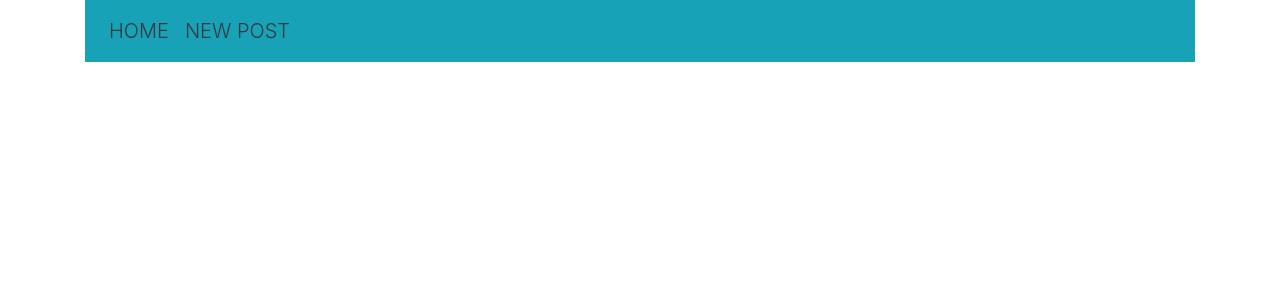
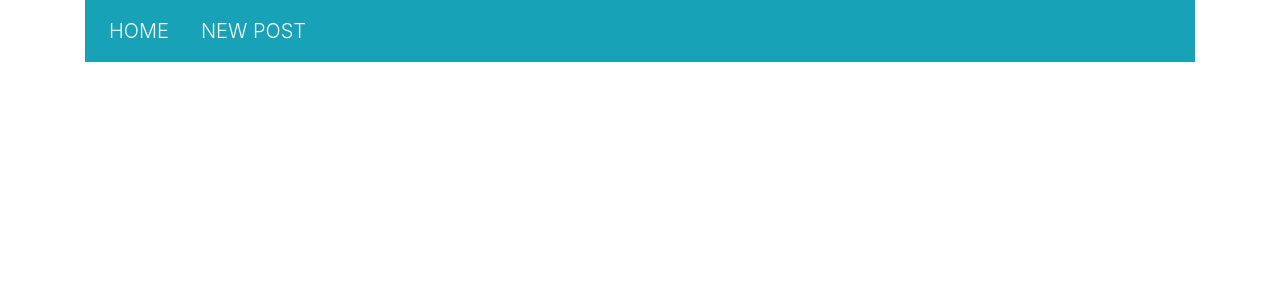
Before and after one commit to tkazan/Blog, a Django app: template BlogApp/templates/base.html in a window 1280 px wide. Shown: the top 300 px of the page. Run offline with Django 3.2, Linux system fonts and the light colour scheme; the template is opened without the code that fills it, so the values that code supplies are empty; some libraries are stand-ins or nearby versions.

Commit message:
add post view and template

```diff
--- a/BlogApp/templates/base.html
+++ b/BlogApp/templates/base.html
@@ -12,11 +12,11 @@
     <div class="container">
         <nav class="navbar navbar-expand-sm bg-info navbar-light">
             <ul class="navbar-nav">
-                <li class="nav-item">
-                    <a class="nav-link lead text-dark" href="{% url 'home' %}">HOME </a>
+                <li class="nav-item mr-3">
+                    <a class="nav-link lead text-light" href="{% url 'home' %}">HOME </a>
                 </li>
-                <li class="nav-item">
-                    <a class="nav-link lead text-dark" href="{% url 'new' %}">NEW POST</a>
+                <li class="nav-item mr-3">
+                    <a class="nav-link lead text-light" href="{% url 'new' %}">NEW POST</a>
                 </li>
             </ul>
         </nav>
--- a/BlogApp/templates/index.html
+++ b/BlogApp/templates/index.html
@@ -14,7 +14,11 @@
         <tbody>
         {% for post in posts %}
             <tr>
-                <td><a href="{% url 'post' post.id %}">{{ post.title }}</a></td>
+                <td>
+                    <a href="{% url 'post' post.id %}">{{ post.title }}</a>
+                    <br/>
+                    {{ post.description|slice:":50" }}...
+                </td>
                 <td>{{ post.updated_at }}</td>
                 <td><button class="btn btn-warning">edit</button></td>
                 <td><button class="btn btn-danger">delete</button></td>
```
Also changed, not shown: BlogApp/templates/post.html (added, +13 -0 lines), BlogApp/views.py (+7 -2 lines), db.sqlite3.
